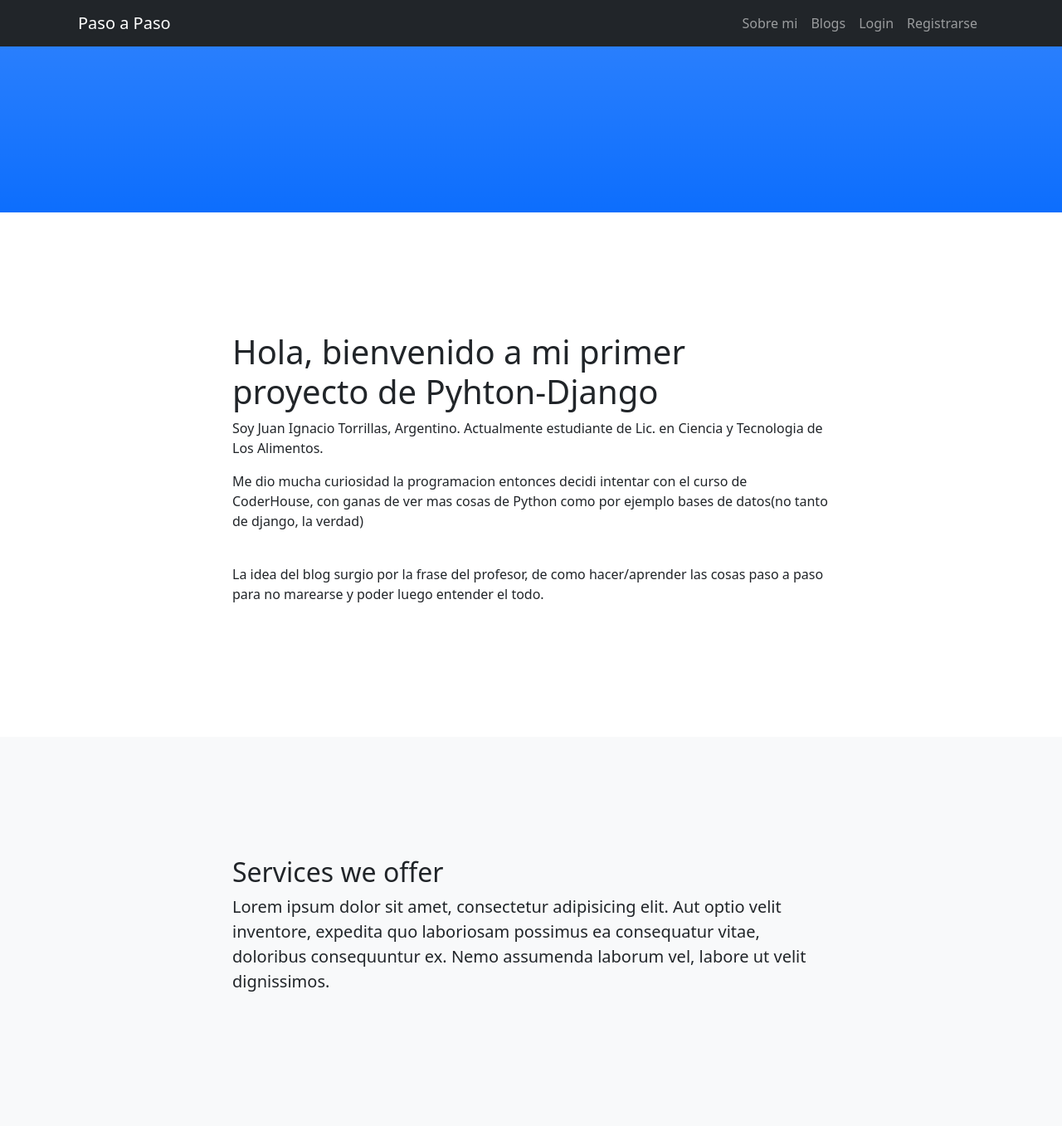
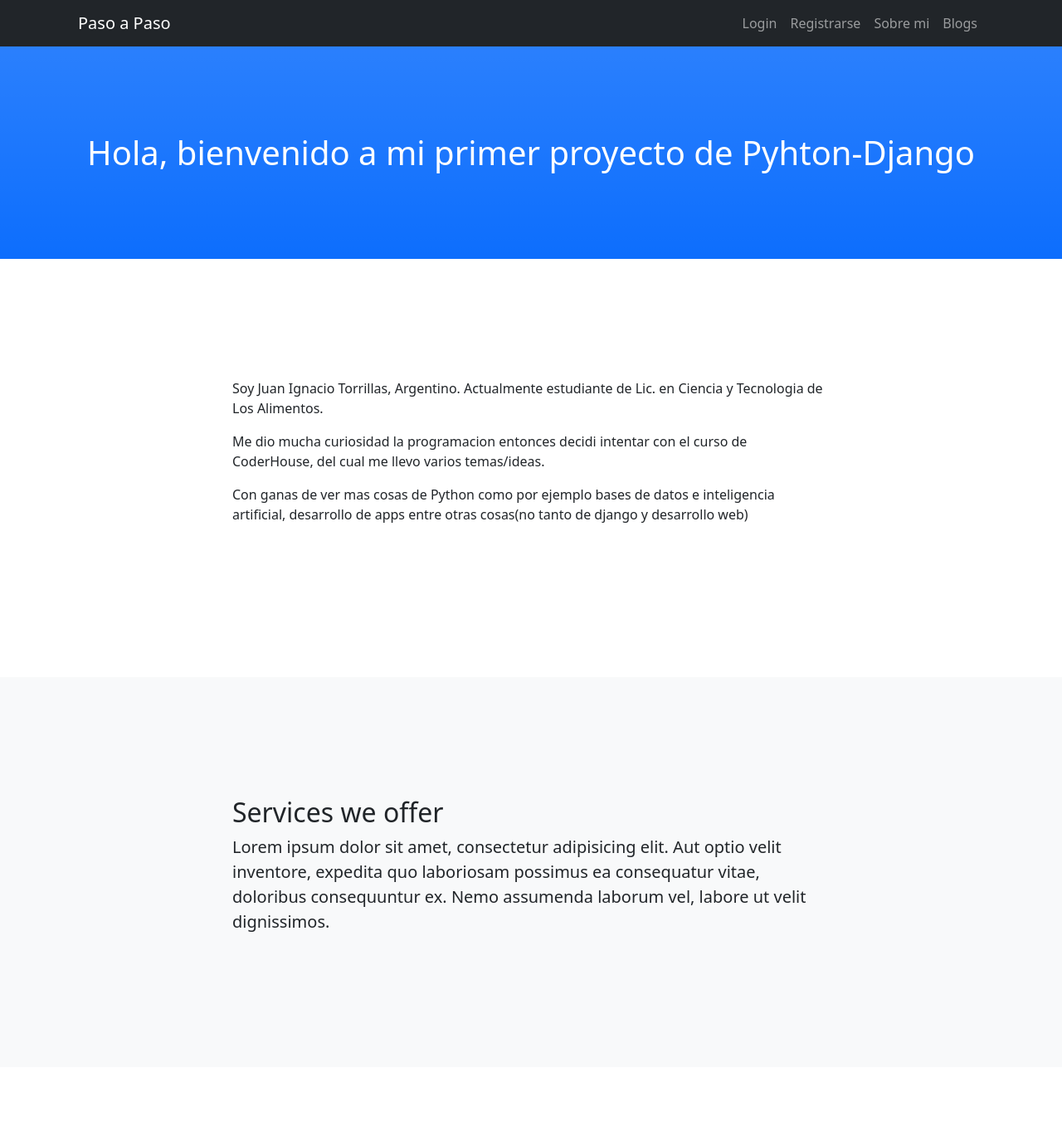
Before and after one commit to JuanIgnacioTorrillas/ProyectFinalCoderHTorrillasPython, a Django app: page /sobremi/ in a window 1280 px wide. Shown: the top 1357 px of the page at 83% size. Run offline with Django 4.2, Linux system fonts and the light colour scheme; some libraries are stand-ins or nearby versions.

Commit message:
Arreglo CRUD
Arreglo CRUD

```diff
--- a/Blog/forms.py
+++ b/Blog/forms.py
@@ -7,7 +7,6 @@ from ckeditor.widgets import CKEditorWidget
 
 #Blog
 class BlogForm(forms.ModelForm):
-    body = forms.CharField(widget=CKEditorWidget())
 
     class Meta:
         model = Blog
--- a/Blog/templates/actualizarblog.html
+++ b/Blog/templates/actualizarblog.html
@@ -12,7 +12,7 @@
 <table>
 {{ form  }}
 {{ form.media }}
-{{ form.as_p }}
+
 </table>
 <div class="form-group">
 <input type="submit" class="btn btn-primary btn-block" value="Correcto">
--- a/Blog/templates/crearblog.html
+++ b/Blog/templates/crearblog.html
@@ -3,12 +3,16 @@
 
 {% block titulo %}
 Crear Blog
+<br/>
+<h3>*ATENCION PONER FECHA EN FORMATO MES/DIA/AÑO*</h3>
+<br/>
+{{ mensaje }}
 {% endblock %}
 
 {% block contenido %}
 
 
-<form action="{% url 'CrearBlog'%}" method="post" enctype="multipart/form-data"> {% csrf_token %}
+<form action="" method="post" enctype="multipart/form-data"> {% csrf_token %}
 <table>
 {{ form  }}
 {{ form.media }}
--- a/Blog/templates/index.html
+++ b/Blog/templates/index.html
@@ -19,19 +19,20 @@
                 <button class="navbar-toggler" type="button" data-bs-toggle="collapse" data-bs-target="#navbarResponsive" aria-controls="navbarResponsive" aria-expanded="false" aria-label="Toggle navigation"><span class="navbar-toggler-icon"></span></button>
                 <div class="collapse navbar-collapse" id="navbarResponsive">
                     <ul class="navbar-nav ms-auto">
-                        <li class="nav-item"><a class="nav-link" href="{% url 'SobreMi' %}">Sobre mi</a></li>
-                        <li class="nav-item"><a class="nav-link" href="{% url 'LeerMas' %}">Blogs</a></li>
                         {% if user.is_authenticated %}
-                        <p> {{ user.username }}</p>
-                        <img src="{{ Imagen }}" alt="50" width="50">
+
+                        <a class="navbar-brand" href="{% url 'Perfil' %}">{{ user.get_username }} </a>
+
                         <li class="nav-item"><a class="nav-link" href="{% url 'CrearBlog' %}">Crear Blog</a></li>
                         <li class="nav-item"><a class="nav-link" href="{% url 'Perfil' %}">Perfil</a></li>
-
                         <li class="nav-item"><a class="nav-link" href="{% url 'CerrarSesion' %}">LogOut</a></li>
                         {% else %}
+
                         <li class="nav-item"><a class="nav-link" href="{% url 'IniciarSesion' %}">Login</a></li>
                         <li class="nav-item"><a class="nav-link" href="{% url 'Registrarse' %}">Registrarse</a></li>
                         {% endif %}
+                        <li class="nav-item"><a class="nav-link" href="{% url 'SobreMi' %}">Sobre mi</a></li>
+                        <li class="nav-item"><a class="nav-link" href="{% url 'LeerMas' %}">Blogs</a></li>
 
                     </ul>
                 </div>
--- a/Blog/templates/sobremi.html
+++ b/Blog/templates/sobremi.html
@@ -1,11 +1,15 @@
 {% extends "index.html" %}
 {% load static %}
 
+{% block titulo %}
+<h1> Hola, bienvenido a mi primer proyecto de Pyhton-Django</h1>
+{% endblock %}
 
 {% block contenido %}
-<h1> Hola, bienvenido a mi primer proyecto de Pyhton-Django</h1>
+
 <p> Soy Juan Ignacio Torrillas, Argentino. Actualmente estudiante de Lic. en Ciencia y Tecnologia de Los Alimentos.</p>
-<p>Me dio mucha curiosidad la programacion entonces decidi intentar con el curso de CoderHouse, con ganas de ver mas cosas de Python como por ejemplo bases de datos(no tanto de django, la verdad)</p>
+<p>Me dio mucha curiosidad la programacion entonces decidi intentar con el curso de CoderHouse, del cual me llevo varios temas/ideas.</p>
+<p>Con ganas de ver mas cosas de Python como por ejemplo bases de datos e inteligencia artificial, desarrollo de apps entre otras cosas(no tanto de django y desarrollo web)</p>
 <br/>
-<p>La idea del blog surgio por la frase del profesor, de como hacer/aprender las cosas paso a paso para no marearse y poder luego entender el todo.</p>
+
 {% endblock %}
--- a/Blog/views.py
+++ b/Blog/views.py
@@ -1,6 +1,7 @@
 from django.shortcuts import render,redirect
 from .models import *
 from .forms import *
+
 from django.views.generic import ListView,DetailView
 
 from django.contrib.auth.decorators import login_required
@@ -12,9 +13,20 @@ from datetime import date
 
 #-----BLOG-----
 
+def obtenerAvatar(request):
+    if request.user.is_authenticated:
+        lista = Perfil.objects.filter(user=request.user)
+        if len(lista)!=0:
+            imagen = lista[0].avatar.url
+        else:
+            imagen = ""
+    else:
+        imagen = ""
+    return imagen
+
 def inicio(request):
 
-    return render(request, 'inicio.html',{})
+    return render(request, 'inicio.html' )
 
 
 def ListaBlogs(request): #Lista de Blogs
@@ -45,7 +57,7 @@ def CrearBlog(request): #Añadir Blog
             return render(request, "inicio.html", {"mensaje": "¡Has agregado un Blog!"})
         else:
             form = BlogForm(initial={})
-            return render(request, "crearblog.html", {"form" : form, "mensaje": "Error,No se pudo crear la entrada, intentelo denuevo"})
+            return render(request, "crearblog.html", {"form" : form, "mensaje": "Error,No se pudo crear el blog, intentelo denuevo"})
     else:
         form = BlogForm(initial={})
         return render(request, "crearblog.html", {"form" : form})
@@ -54,7 +66,7 @@ def CrearBlog(request): #Añadir Blog
 
 
 @login_required
-def editBlog(request, idPost):
+def editBlog(request, idPost): #Editar
 
     blog = Blog.objects.get(id=idPost)
     form = BlogForm(instance=blog)
@@ -76,7 +88,7 @@ def editBlog(request, idPost):
 
 
 @login_required
-def deleteBlog(request, id):
+def deleteBlog(request, id): #Borrar
     if request.method == 'GET':
         articulo = Blog.objects.get(id=id)
         articulo.delete()
@@ -86,16 +98,7 @@ def deleteBlog(request, id):
 
 #-----LOGIN/USUARIO-----
 
-def obtenerAvatar(request):
-    if request.user.is_authenticated:
-        lista = Perfil.objects.filter(user=request.user)
-        if len(lista)!=0:
-            imagen = lista[0].avatar.url
-        else:
-            imagen = ""
-    else:
-        imagen = ""
-    return imagen
+
 
 
 def register(request): #Registrarse
--- a/ProyectoFinalTorrillas/settings.py
+++ b/ProyectoFinalTorrillas/settings.py
@@ -66,6 +66,7 @@ TEMPLATES = [
                 'django.template.context_processors.request',
                 'django.contrib.auth.context_processors.auth',
                 'django.contrib.messages.context_processors.messages',
+
             ],
         },
     },
```
Also changed, not shown: Blog/templates/leermas.html (+6 -2 lines), db.sqlite3, media/media/como-mandar-una-carta-pasos-620x349.jpg (added).
